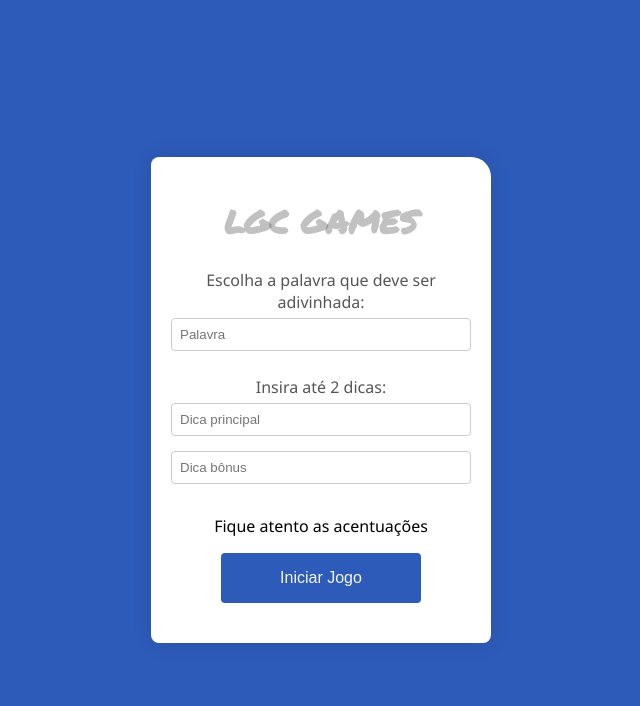
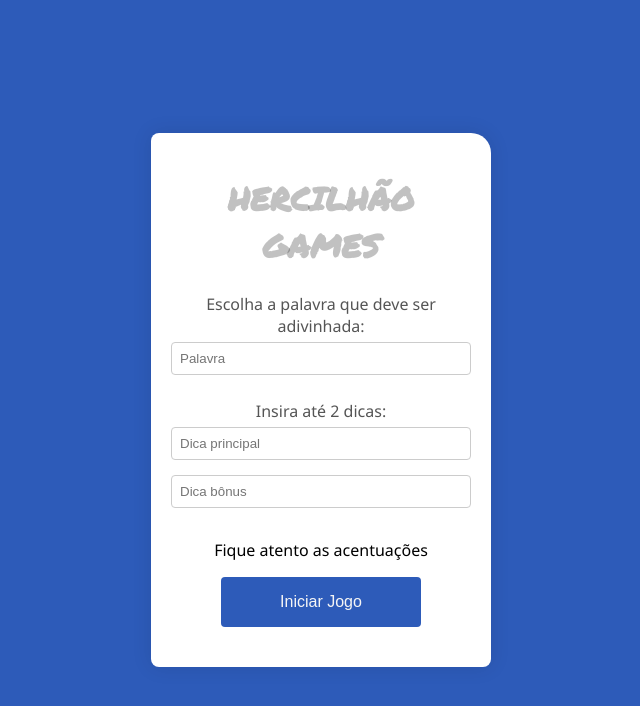
Before and after one commit to FelpsDias/yessair, a plain HTML site: page index.html in a window 1280 px wide. Shown: the whole page, without its empty margins (319-959 px from the left). Drawn offline with Linux system fonts and the light colour scheme.

Commit message:
Atualizar o index.html

```diff
--- a/index.html
+++ b/index.html
@@ -8,7 +8,7 @@
 </head>
 <body>
     <div class="container" id="gameContainer">
-        <h1 id="titulo">LGC GAMES</h1>
+        <h1 id="titulo">HERCILHÃO GAMES</h1>
         <p class="acertou"></p>
         <label for="palavra" id="plv" >Escolha a palavra que deve ser adivinhada:</label>
         <input type="text" id="palavra" placeholder="Palavra">
```
